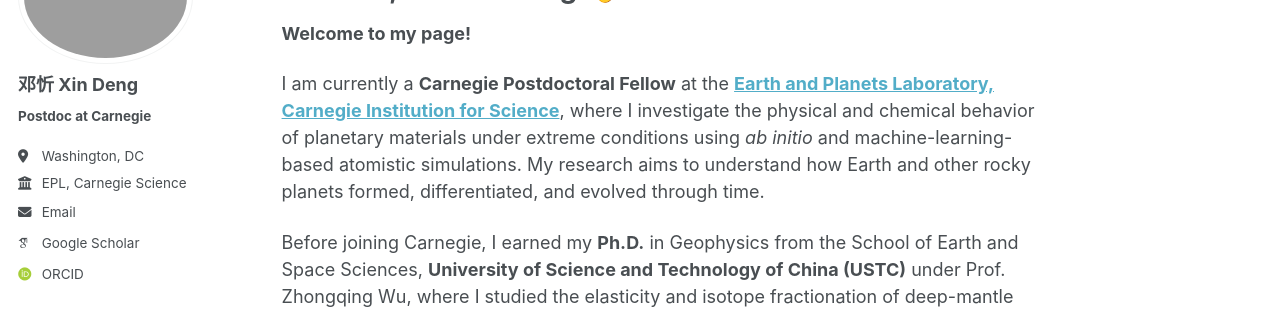
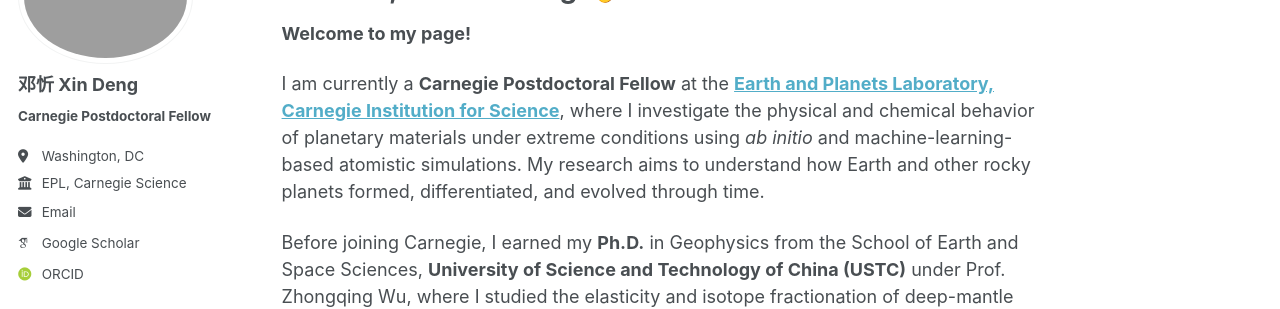
Before and after one commit to x1nd3ng/x1nd3ng.github.io, a Jekyll site: the page built from _pages/about.md, in a window 1280 px wide. Shown: the part 169-478 px from the top of the page. Built offline with Jekyll 4.4.1, drawn with Linux system fonts in a browser that asks for light colours; some web fonts are replaced; a script that is not in the unit is left out; our own code applies the rules of GitHub Pages for plain Markdown files.

Commit message:
Update _config.yml

```diff
--- a/_config.yml
+++ b/_config.yml
@@ -25,7 +25,7 @@ author:
   avatar           : "profile.png"
   name             : "<strong>邓忻 Xin Deng</strong>"
   pronouns         : # example: "she/her"
-  bio              : "<strong>Postdoc at Carnegie</strong><br>"
+  bio              : "<strong>Carnegie Postdoctoral Fellow</strong><br>"
   location         : "Washington, DC"
   employer         : "EPL, Carnegie Science"
   uri              : # URL
```
